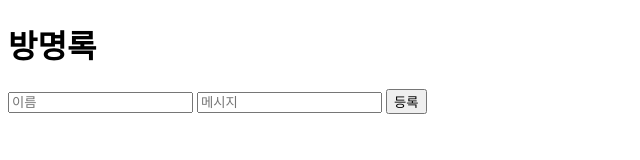
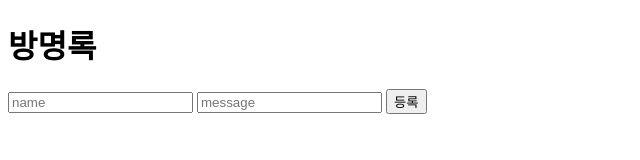
Before and after one commit to symarieChoi/simple-guestbook, a website: page public/index.html in a window 1280 px wide. Shown: the full height of the page, 0-640 px from the left. Drawn offline with Linux system fonts and the light colour scheme.

Commit message:
html 수정

```diff
--- a/public/index.html
+++ b/public/index.html
@@ -14,8 +14,8 @@
 
         <!-- 메시지 입력 폼 -->
         <form id="message-form">
-            <input type="text" id="name" placeholder="이름" required /> <!-- 이름 입력칸 -->
-            <input type="text" id="message" placeholder="메시지" required /> <!-- 메시지 입력칸 -->
+            <input type="text" id="name" placeholder="name" required /> <!-- 이름 입력칸 -->
+            <input type="text" id="message" placeholder="message" required /> <!-- 메시지 입력칸 -->
             <button type="submit">등록</button> <!-- 메시지 전송 버튼 -->
         </form>
 
```
